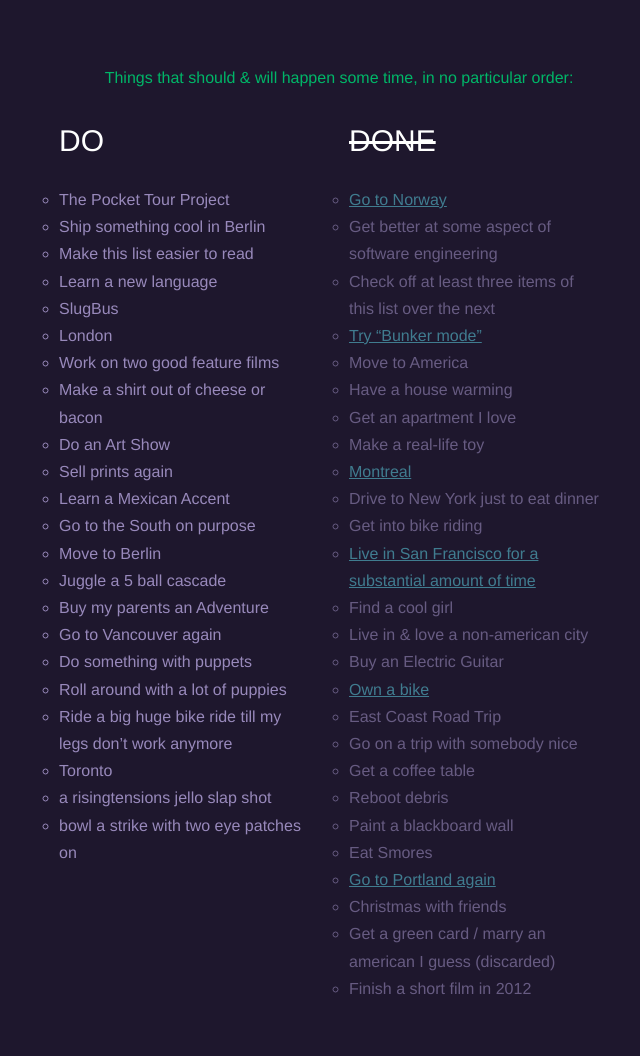
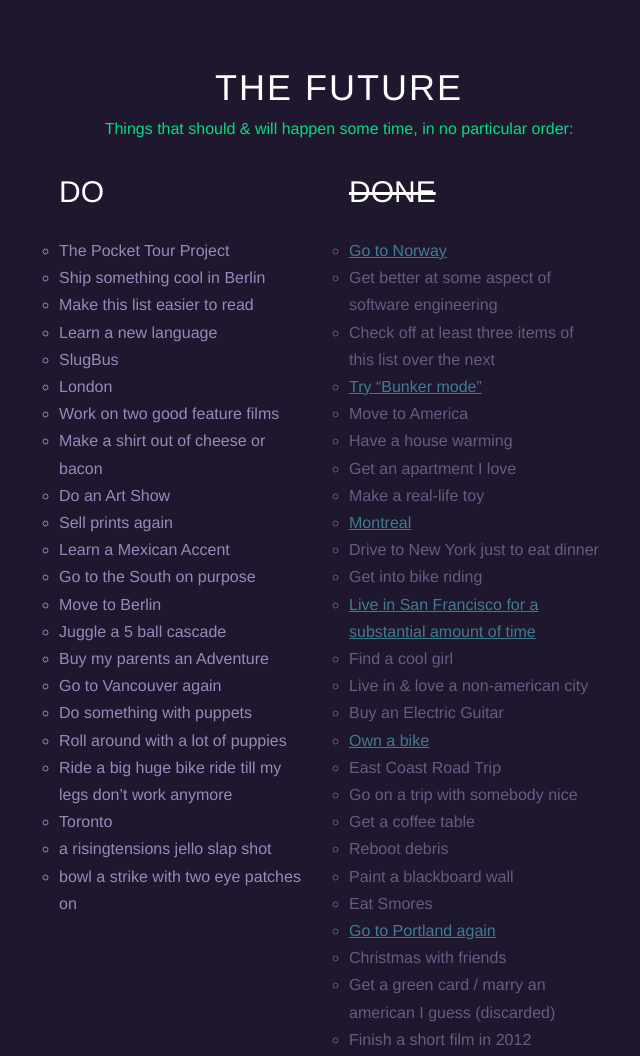
Before and after one commit to psql/future, a plain HTML site: page index.html in a window 1280 px wide. Shown: the whole page, without its empty margins (301-941 px from the left). Drawn offline with nearby package versions, Linux system fonts and the light colour scheme.

Commit message:
v1 without config

```diff
--- a/index.html
+++ b/index.html
@@ -32,7 +32,8 @@
 <body>
 	<div id="main">
 
-		<div id="info"
+		<div id="info">
+			<h1>The Future</h1>
 			<p>Things that should &amp; will happen some time, in no particular order:</p>
 		</div>
 
--- a/style.scss
+++ b/style.scss
@@ -67,6 +67,14 @@ body {
 	display: block;
 	width: 600px;
 	text-align: center;
-	color: #00B668;
+	color: #00DD81;
 	padding: 20px 0;
+
+	h1{
+		letter-spacing: 2px;
+		font-size: 36px;
+		padding-bottom: 15px;
+		text-transform: uppercase;
+		color: #fff;
+	}
 }
```
Also changed, not shown: style.css, style.min.css.
